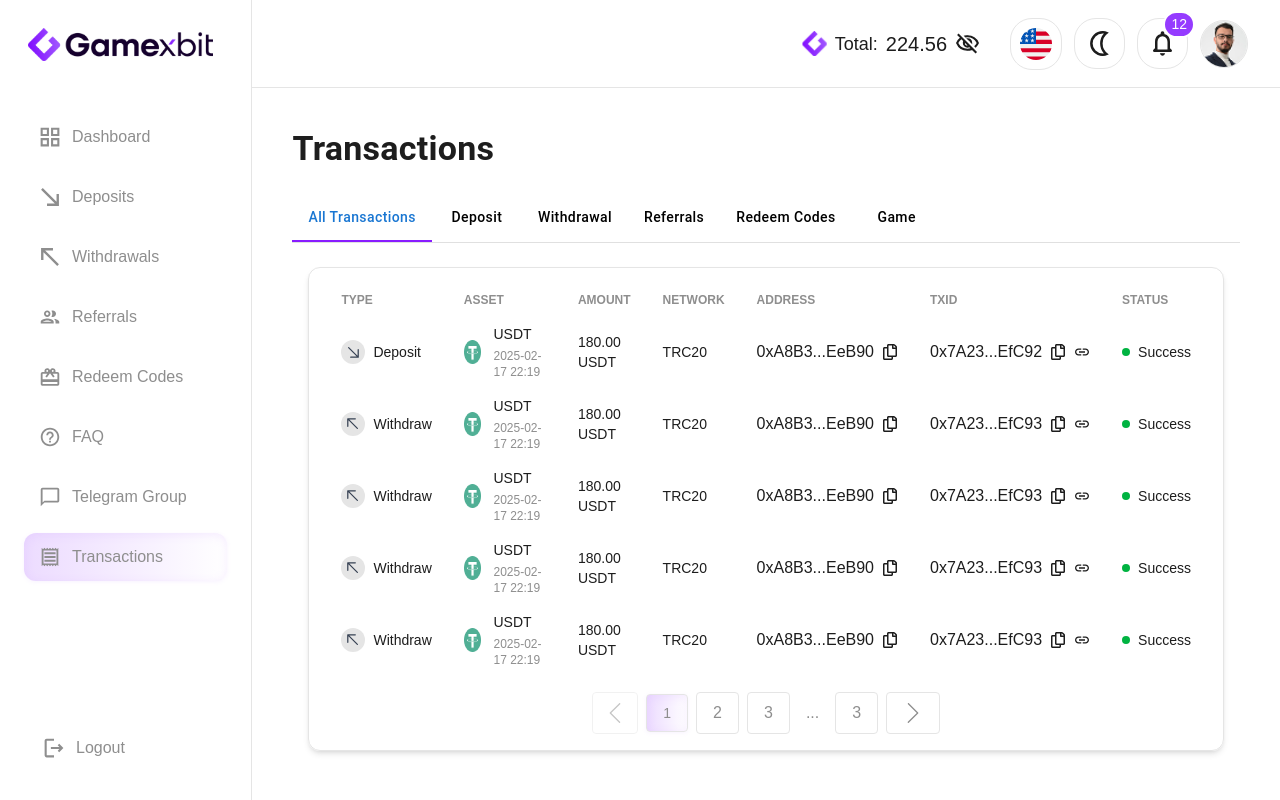
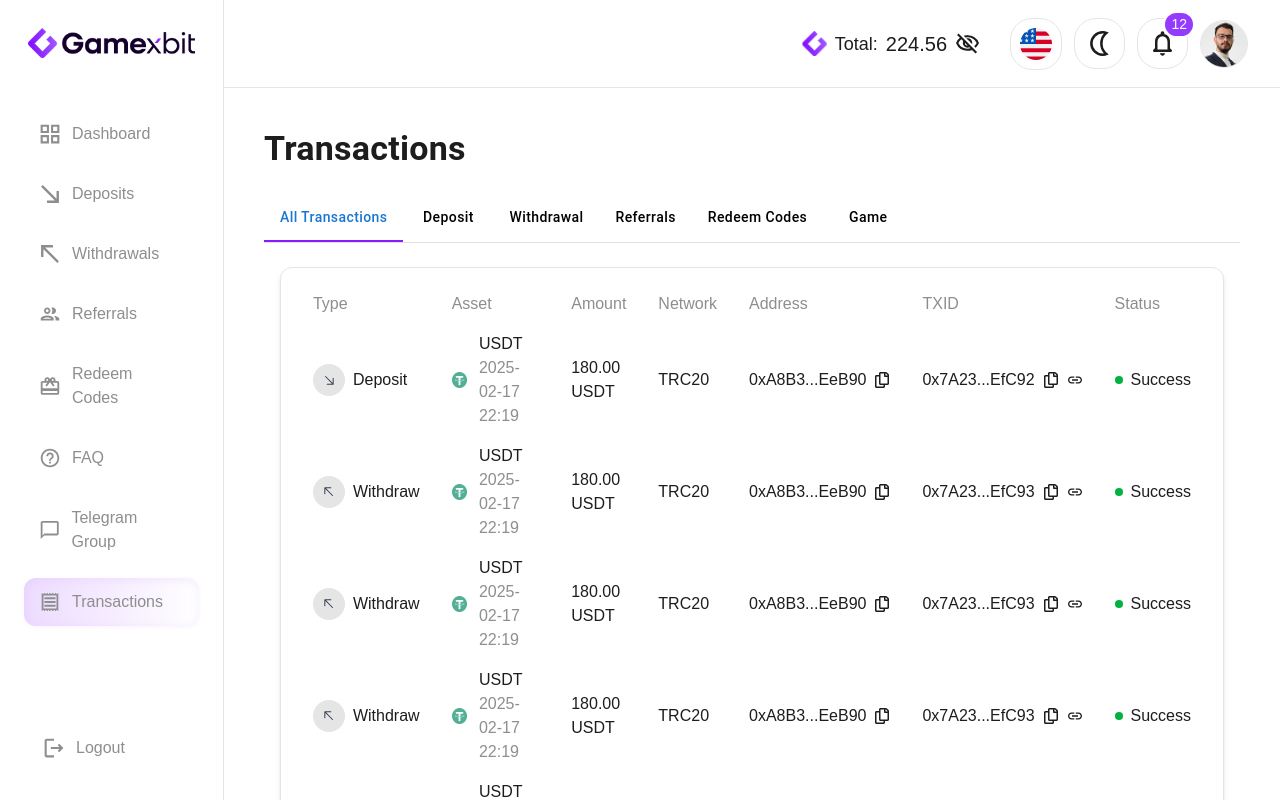
Before and after one commit to szulqarnain/GamexBit, a React (Vite) app: page /transactions in a window 1280 px wide. Built offline with nearby package versions, Linux system fonts and the light colour scheme.

Commit message:
refactor: Update icon sizes and improve table header styling in AllTransaction component

```diff
--- a/src/components/UserDashboard/Withdrawal/DropDown.tsx
+++ b/src/components/UserDashboard/Withdrawal/DropDown.tsx
@@ -1,4 +1,4 @@
-import { useState, useEffect, useRef } from "react";
+import { useEffect, useRef } from "react";
 import { RiArrowDropDownLine } from "react-icons/ri";
 
 interface Option {
--- a/src/components/UserDashboard/transactions/AllTransaction.tsx
+++ b/src/components/UserDashboard/transactions/AllTransaction.tsx
@@ -17,7 +17,7 @@ const tableData = [
     address: "0xA8B3...EeB90",
     txid: "0x7A23...EfC92",
     status: "Success",
-    icon: <GoArrowDownRight className="text-gray-700 w-[20px] h-[20px]" />,
+    icon: <GoArrowDownRight className="text-gray-700" size={16} />,
   },
   {
     type: "Withdraw",
@@ -28,7 +28,7 @@ const tableData = [
     address: "0xA8B3...EeB90",
     txid: "0x7A23...EfC93",
     status: "Success",
-    icon: <GoArrowUpLeft className="text-gray-700 w-[20px] h-[20px]" />,
+    icon: <GoArrowUpLeft className="text-gray-700" size={16} />,
   },
   {
     type: "Withdraw",
@@ -39,7 +39,7 @@ const tableData = [
     address: "0xA8B3...EeB90",
     txid: "0x7A23...EfC93",
     status: "Success",
-    icon: <GoArrowUpLeft className="text-gray-700 w-[20px] h-[20px]" />,
+    icon: <GoArrowUpLeft className="text-gray-700" size={16} />,
   },
   {
     type: "Withdraw",
@@ -50,7 +50,7 @@ const tableData = [
     address: "0xA8B3...EeB90",
     txid: "0x7A23...EfC93",
     status: "Success",
-    icon: <GoArrowUpLeft className="text-gray-700 w-[20px] h-[20px]" />,
+    icon: <GoArrowUpLeft className="text-gray-700" size={16} />,
   },
   {
     type: "Withdraw",
@@ -61,7 +61,7 @@ const tableData = [
     address: "0xA8B3...EeB90",
     txid: "0x7A23...EfC93",
     status: "Success",
-    icon: <GoArrowUpLeft className="text-gray-700 w-[20px] h-[20px]" />,
+    icon: <GoArrowUpLeft className="text-gray-700" size={16} />,
   },
   {
     type: "Withdraw",
@@ -72,7 +72,7 @@ const tableData = [
     address: "0xA8B3...EeB90",
     txid: "0x7A23...EfC93",
     status: "Success",
-    icon: <GoArrowUpLeft className="text-gray-700 w-[20px] h-[20px]" />,
+    icon: <GoArrowUpLeft className="text-gray-700" size={16} />,
   },
   {
     type: "Withdraw",
@@ -83,7 +83,7 @@ const tableData = [
     address: "0xA8B3...EeB90",
     txid: "0x7A23...EfC93",
     status: "Success",
-    icon: <GoArrowUpLeft className="text-gray-700 w-[20px] h-[20px]" />,
+    icon: <GoArrowUpLeft className="text-gray-700" size={16} />,
   },
   {
     type: "Withdraw",
@@ -94,7 +94,7 @@ const tableData = [
     address: "0xA8B3...EeB90",
     txid: "0x7A23...EfC93",
     status: "Success",
-    icon: <GoArrowUpLeft className="text-gray-700 w-[20px] h-[20px]" />,
+    icon: <GoArrowUpLeft className="text-gray-700" size={16} />,
   },
   {
     type: "Withdraw",
@@ -105,7 +105,7 @@ const tableData = [
     address: "0xA8B3...EeB90",
     txid: "0x7A23...EfC93",
     status: "Success",
-    icon: <GoArrowUpLeft className="text-gray-700 w-[20px] h-[20px]" />,
+    icon: <GoArrowUpLeft className="text-gray-700" size={16} />,
   },
   {
     type: "Withdraw",
@@ -116,7 +116,7 @@ const tableData = [
     address: "0xA8B3...EeB90",
     txid: "0x7A23...EfC93",
     status: "Success",
-    icon: <GoArrowUpLeft className="text-gray-700 w-[20px] h-[20px]" />,
+    icon: <GoArrowUpLeft className="text-gray-700" size={16} />,
   },
   {
     type: "Withdraw",
@@ -127,7 +127,7 @@ const tableData = [
     address: "0xA8B3...EeB90",
     txid: "0x7A23...EfC93",
     status: "Success",
-    icon: <GoArrowUpLeft className="text-gray-700 w-[20px] h-[20px]" />,
+    icon: <GoArrowUpLeft className="text-gray-700" size={16} />,
   },
   {
     type: "Withdraw",
@@ -137,8 +137,8 @@ const tableData = [
     network: "TRC20",
     address: "0xA8B3...EeB90",
     txid: "0x7A23...EfC93",
-    status: "Success",
-    icon: <GoArrowUpLeft className="text-gray-700 w-[20px] h-[20px]" />,
+    status: "pending",
+    icon: <GoArrowUpLeft className="text-gray-700" size={16} />,
   },
 ];
 
@@ -165,17 +165,17 @@ const AllTransaction = () => {
   return (
     <>
       {/* Desktop Table View */}
-      <div className="p-[16px] border-[rgb(var(--border))] border-[1px] rounded-xl shadow-md bd-nrm-reg hidden md:block">
-        <table className="w-full text-sm text-left text-gray-700 bg-[rgb(var(--bg))]">
-          <thead className="text-xs text-[rgb(var(--secondary-text))] uppercase">
+      <div className="p-[16px] border-[rgb(var(--border))] border-[1px] rounded-xl shadow-md hidden lg:block">
+        <table className="w-full text-left bg-[rgb(var(--bg))]">
+          <thead className="text-[rgb(var(--secondary-text))]">
             <tr>
-              <th className="px-4 py-2">Type</th>
-              <th className="px-4 py-2">Asset</th>
-              <th className="px-4 py-2">Amount</th>
-              <th className="px-4 py-2">Network</th>
-              <th className="px-4 py-2">Address</th>
-              <th className="px-4 py-2">TXID</th>
-              <th className="px-4 py-2">Status</th>
+              <th className="px-4 py-2 bd-nrm-reg [text-box-trim:cap-height] [text-box-edge:cap] tracking-[0%]">Type</th>
+              <th className="px-4 py-2 bd-nrm-reg [text-box-trim:cap-height] [text-box-edge:cap] tracking-[0%]">Asset</th>
+              <th className="px-4 py-2 bd-nrm-reg [text-box-trim:cap-height] [text-box-edge:cap] tracking-[0%]">Amount</th>
+              <th className="px-4 py-2 bd-nrm-reg [text-box-trim:cap-height] [text-box-edge:cap] tracking-[0%]">Network</th>
+              <th className="px-4 py-2 bd-nrm-reg [text-box-trim:cap-height] [text-box-edge:cap] tracking-[0%]">Address</th>
+              <th className="px-4 py-2 bd-nrm-reg [text-box-trim:cap-height] [text-box-edge:cap] tracking-[0%]">TXID</th>
+              <th className="px-4 py-2 bd-nrm-reg [text-box-trim:cap-height] [text-box-edge:cap] tracking-[0%]">Status</th>
             </tr>
           </thead>
           <tbody className="text-[rgb(var(--primary-text))]">
@@ -183,7 +183,7 @@ const AllTransaction = () => {
               <tr key={row.txid} className="border-0">
                 <td className="px-4 py-2">
                   <div className="flex items-center gap-2">
-                    <span className="bg-[#E5E5E5] w-[24px] h-[24px] rounded-full flex items-center justify-center">
+                    <span className="bg-[#E5E5E5] w-[32px] h-[32px] rounded-full flex items-center justify-center">
                       {row.icon}
                     </span>
                     <span>{row.type}</span>
@@ -195,22 +195,24 @@ const AllTransaction = () => {
                       <img
                         src={TetherUSDT}
                         alt="TetherUSDT"
-                        className="w-6 h-6"
+                        className="w-[2rem] h-[2rem] object-contain"
                       />
                     </div>
                     <div>
-                      <ul className="space-y-1">
-                        <li className="font-medium">{row.asset}</li>
-                        <li className="text-xs text-[rgb(var(--secondary-text))]">
+                      <ul>
+                        <li className="bd-nrm-reg [text-box-trim:cap-height] [text-box-edge:cap] tracking-[0%]">
+                          {row.asset}
+                        </li>
+                        <li className="tbd-sm-reg [text-box-trim:cap-height] [text-box-edge:cap] tracking-[0%] text-[rgb(var(--secondary-text))]">
                           {row.date}
                         </li>
                       </ul>
                     </div>
                   </div>
                 </td>
-                <td className="px-4 py-2">{row.amount} USDT</td>
-                <td className="px-4 py-2">{row.network}</td>
-                <td className="px-4 py-2">
+                <td className="px-4 py-2 bd-nrm-reg [text-box-trim:cap-height] [text-box-edge:cap] tracking-[0%]">{row.amount} USDT</td>
+                <td className="px-4 py-2 bd-nrm-reg [text-box-trim:cap-height] [text-box-edge:cap] tracking-[0%]">{row.network}</td>
+                <td className="px-4 py-2 bd-nrm-reg [text-box-trim:cap-height] [text-box-edge:cap] tracking-[0%]">
                   <div className="flex items-center gap-2">
                     <span className="bd-nrm-reg">{row.address}</span>
                     <FaRegCopy
@@ -221,7 +223,7 @@ const AllTransaction = () => {
                     />
                   </div>
                 </td>
-                <td className="px-4 py-2">
+                <td className="px-4 py-2 bd-nrm-reg [text-box-trim:cap-height] [text-box-edge:cap] tracking-[0%]">
                   <div className="flex items-center gap-2">
                     <span className="bd-nrm-reg">{row.txid}</span>
                     <FaRegCopy
@@ -243,16 +245,15 @@ const AllTransaction = () => {
                     />
                   </div>
                 </td>
-                <td className="px-4 py-2">
+                <td className="px-4 py-2 bd-nrm-reg [text-box-trim:cap-height] [text-box-edge:cap] tracking-[0%]">
                   <div className="flex items-center gap-2">
                     <span
-                      className={`w-[8px] h-[8px] rounded-full block ${
-                        row.status === "Success"
-                          ? "bg-[#00B341]"
-                          : row.status === "Pending"
+                      className={`w-[8px] h-[8px] rounded-full block ${row.status === "Success"
+                        ? "bg-[#00B341]"
+                        : row.status === "Pending"
                           ? "bg-yellow-500"
                           : "bg-red-500"
-                      }`}
+                        }`}
                     ></span>
                     <span>{row.status}</span>
                   </div>
@@ -325,9 +326,8 @@ const AllTransaction = () => {
         </div>
       </div>
 
-      {/* Mobile Card View */}
-      <div className="block md:hidden">
-        {paginatedData.map((row) => (
+      <div className="block lg:hidden space-y-4">
+         {paginatedData.map((row) => (
           <Card
             key={row.txid}
             type={row.type}
@@ -341,68 +341,6 @@ const AllTransaction = () => {
             icon={row.icon}
           />
         ))}
-        {/* Pagination for mobile */}
-        <div className="flex justify-center items-center mt-4 text-[#8E8E8E] space-x-2">
-          <button
-            className="px-3 py-[10px] border border-[rgb(var(--border))] rounded flex items-center justify-center disabled:opacity-50"
-            onClick={handlePrevPage}
-            disabled={currentPage === 1}
-          >
-            <SlArrowLeft size={20} />
-          </button>
-          <div className="flex items-center space-x-2">
-            <button
-              className="px-4 py-2 rounded border border-[rgb(var(--border))] text-sm"
-              style={{
-                background:
-                  currentPage === 1
-                    ? "linear-gradient(270deg, rgba(138, 33, 255, 0) 0%, rgba(138, 33, 255, 0.16) 100%)"
-                    : "",
-                boxShadow:
-                  currentPage === 1
-                    ? "0px 1px 4px 0px #C590FF1F, inset 0px 2px 10px 0px #C590FF29"
-                    : "",
-              }}
-              onClick={() => setCurrentPage(1)}
-            >
-              1
-            </button>
-            {tableData.length > itemsPerPage && (
-              <>
-                <button
-                  className="px-4 py-2 border border-[rgb(var(--border))] rounded"
-                  onClick={() => setCurrentPage(2)}
-                >
-                  2
-                </button>
-                <button
-                  className="px-4 py-2 border border-[rgb(var(--border))] rounded"
-                  onClick={() => setCurrentPage(3)}
-                >
-                  3
-                </button>
-                <span className="px-2">...</span>
-                <button
-                  className="px-4 py-2 border border-[rgb(var(--border))] rounded"
-                  onClick={() =>
-                    setCurrentPage(Math.ceil(tableData.length / itemsPerPage))
-                  }
-                >
-                  {Math.ceil(tableData.length / itemsPerPage)}
-                </button>
-              </>
-            )}
-          </div>
-          <button
-            className="px-4 py-[10px] border border-[rgb(var(--border))] rounded flex items-center justify-center disabled:opacity-50"
-            onClick={handleNextPage}
-            disabled={
-              currentPage === Math.ceil(tableData.length / itemsPerPage)
-            }
-          >
-            <SlArrowRight size={20} />
-          </button>
-        </div>
       </div>
     </>
   );
```
